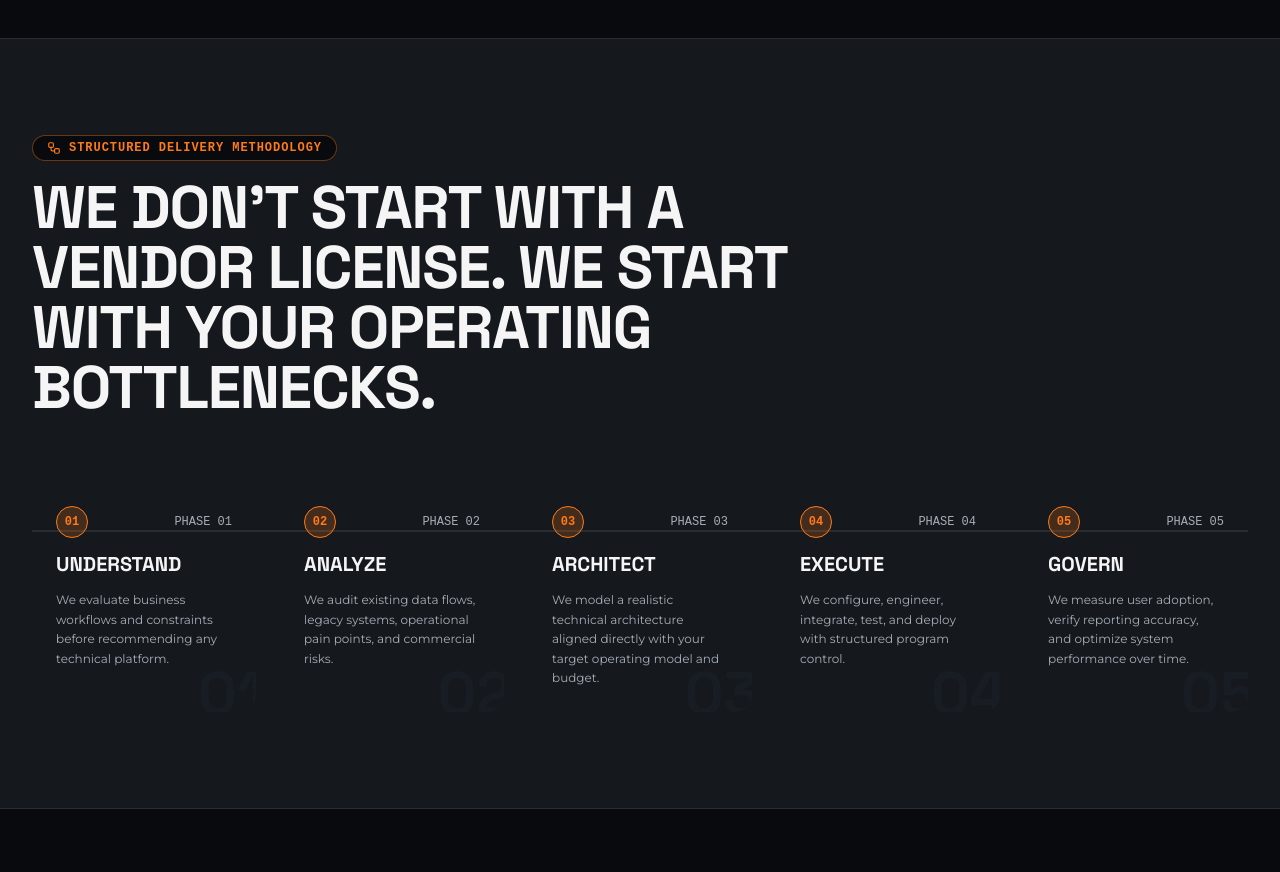
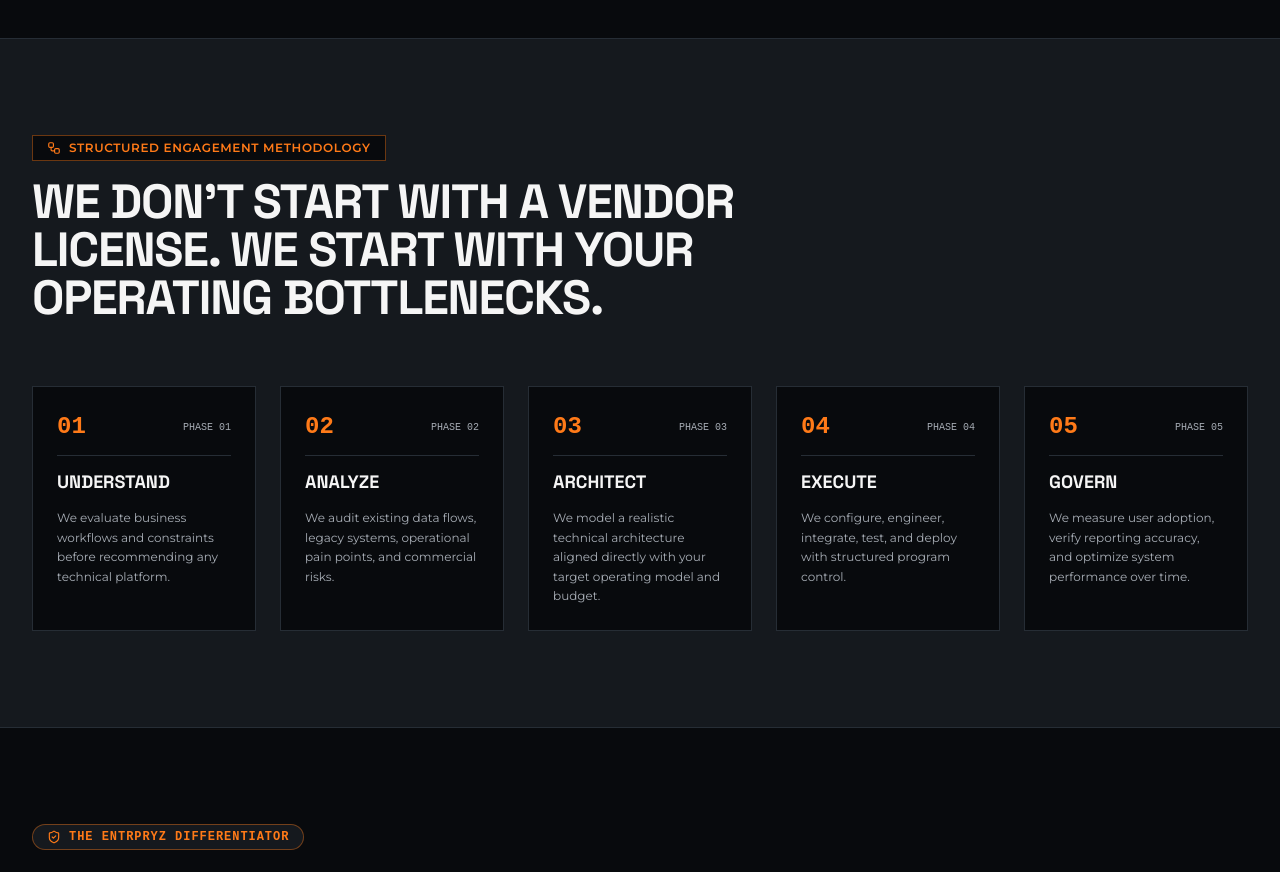
Before and after one commit to Waleed-Ahmad-dev/Entrpryz_Website, a Next.js app: page / in a window 1280 px wide. Shown: the part 5260-6132 px from the top of the page. Built offline with nearby package versions, Linux system fonts and the light colour scheme.

Commit message:
refactor(workflow-steps): clean up process step layout and remove artificial overlays

```diff
--- a/src/components/sections/workflow-steps.tsx
+++ b/src/components/sections/workflow-steps.tsx
@@ -1,6 +1,5 @@
 import { HOW_WE_WORK } from "@/lib/content";
 import { SectionContainer } from "@/components/layout/section-container";
-import { AnimateInView } from "@/components/ui/animate-in-view";
 import { Workflow } from "lucide-react";
 
 export function WorkflowStepsSection() {
@@ -8,40 +7,34 @@ export function WorkflowStepsSection() {
     <SectionContainer darkSurface={true}>
       <div className="space-y-16">
         <div className="max-w-3xl space-y-4">
-          <AnimateInView direction="up" delay={0.1}>
-            <div className="inline-flex items-center gap-2 rounded-full border border-brand-orange/40 bg-background px-3.5 py-1 text-xs uppercase tracking-label font-mono font-semibold text-brand-orange">
+          <div className="inline-flex items-center gap-2 border border-brand-orange/40 bg-background px-3.5 py-1 text-xs uppercase tracking-wider font-semibold text-brand-orange">
             <Workflow className="h-3.5 w-3.5" />
-              <span>Structured Delivery Methodology</span>
+            <span>Structured Engagement Methodology</span>
           </div>
-          </AnimateInView>
 
-          <AnimateInView direction="up" delay={0.2}>
-            <h2 className="text-3xl sm:text-5xl lg:text-6xl font-display font-bold tracking-h2 text-text-primary uppercase leading-tight">
+          <h2 className="text-3xl sm:text-5xl font-display font-bold tracking-tight text-text-primary uppercase leading-tight">
             {HOW_WE_WORK.headline}
           </h2>
-          </AnimateInView>
         </div>
 
-        {/* Process Blueprint Rail */}
-        <div className="relative">
-          {/* Top connecting line for desktop */}
-          <div className="hidden lg:block absolute top-12 left-0 right-0 h-0.5 bg-surface-border z-0" />
-
-          <div className="grid grid-cols-1 md:grid-cols-3 lg:grid-cols-5 gap-6 relative z-10">
-            {HOW_WE_WORK.steps.map((step, idx) => (
-              <AnimateInView key={step.number} direction="up" delay={0.1 * (idx + 1)}>
-                <div className="doppelrand-card rounded-2xl p-6 space-y-4 relative group h-full flex flex-col justify-between overflow-hidden">
+        {/* 5-Step Process Timeline Cards */}
+        <div className="grid grid-cols-1 md:grid-cols-3 lg:grid-cols-5 gap-6">
+          {HOW_WE_WORK.steps.map((step) => (
+            <div
+              key={step.number}
+              className="border border-surface-border bg-background p-6 space-y-4 relative flex flex-col justify-between hover:border-brand-orange transition-colors group"
+            >
               <div className="space-y-3">
-                    <div className="flex items-center justify-between">
-                      <span className="h-8 w-8 rounded-full bg-brand-orange/20 border border-brand-orange text-brand-orange font-mono font-bold text-xs flex items-center justify-center">
+                <div className="flex items-center justify-between border-b border-surface-border pb-3">
+                  <span className="text-2xl font-display font-bold text-brand-orange font-mono">
                     {step.number}
                   </span>
-                      <span className="text-xs font-mono text-text-secondary uppercase">
-                        PHASE 0{idx + 1}
+                  <span className="text-[10px] font-mono text-text-secondary uppercase">
+                    PHASE {step.number}
                   </span>
                 </div>
 
-                    <h3 className="text-xl font-display font-bold text-text-primary uppercase group-hover:text-brand-orange transition-colors">
+                <h3 className="text-lg font-display font-bold text-text-primary uppercase group-hover:text-brand-orange transition-colors">
                   {step.title}
                 </h3>
 
@@ -49,15 +42,8 @@ export function WorkflowStepsSection() {
                   {step.description}
                 </p>
               </div>
-
-                  {/* Subtle index watermark */}
-                  <div className="text-6xl font-display font-black text-surface-border/20 absolute -bottom-3 -right-2 pointer-events-none select-none">
-                    {step.number}
             </div>
-                </div>
-              </AnimateInView>
           ))}
-          </div>
         </div>
       </div>
     </SectionContainer>
```
Lines whose indentation alone changed are shown as unchanged.
